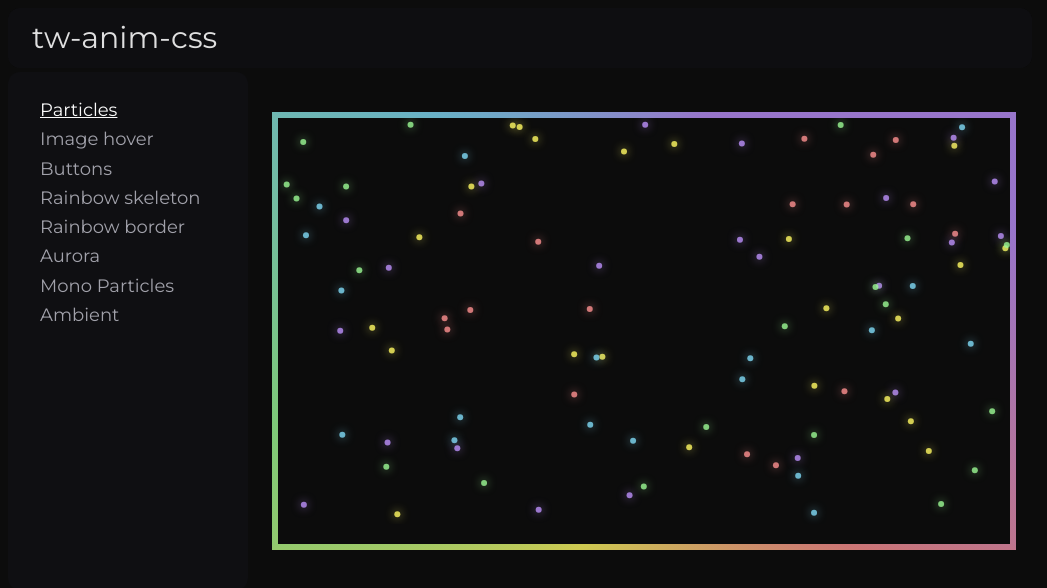
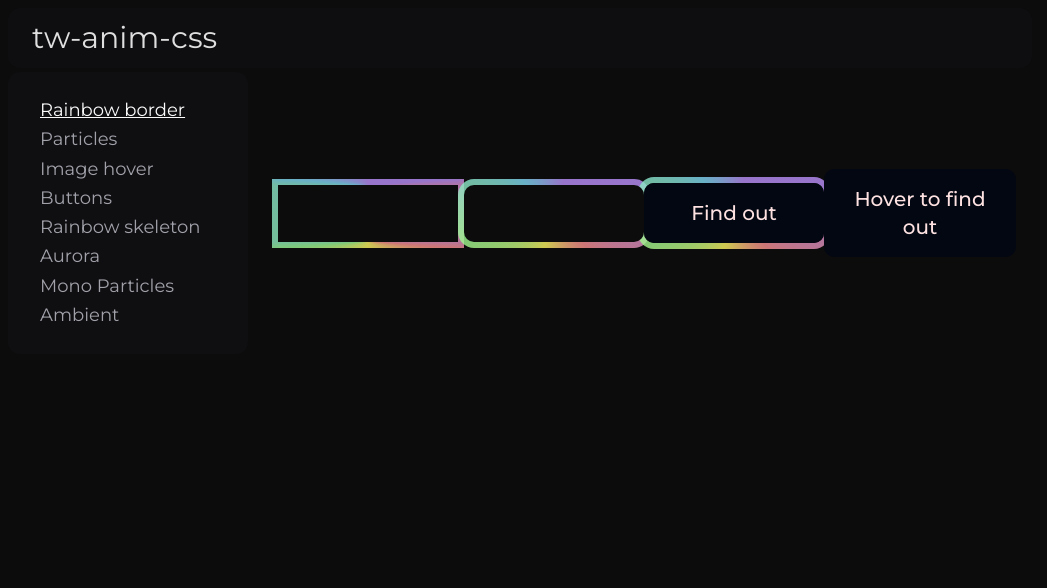
Before and after one commit to efflepw/juicy-ui, a React (Vite) app: page / in a window 1280 px wide. Shown: the top 588 px of the page, without its empty margins (120-1167 px from the left). Built offline with nearby package versions, Linux system fonts and the light colour scheme.

Commit message:
feat: fix rainbow border background overlay

```diff
--- a/src/App.css
+++ b/src/App.css
@@ -25,6 +25,6 @@ button {
 }
 
 .preview-button {
-  width: 180px;
-  height: 50px;
+  min-width: 180px;
+  min-height: 50px;
 }
--- a/src/App.tsx
+++ b/src/App.tsx
@@ -20,6 +20,11 @@ type Section = {
 };
 
 const SECTION_COMPONENTS: Section[] = [
+  {
+    id: "rainbow-border",
+    name: "Rainbow border",
+    component: <RainbowBorderPreview />,
+  },
   {
     id: "particles-bg",
     name: "Particles",
@@ -60,11 +65,6 @@ const SECTION_COMPONENTS: Section[] = [
         </div>
       </div>
     ),
-  },
-  {
-    id: "rainbow-border",
-    name: "Rainbow border",
-    component: <RainbowBorderPreview />,
   },
   {
     id: "aurora-bg",
--- a/src/components.preview/RainbowBorder/RainbowBorder.tsx
+++ b/src/components.preview/RainbowBorder/RainbowBorder.tsx
@@ -9,6 +9,16 @@ const RainbowBorderPreview = () => {
       <RainbowBorder>
         <button className="preview-button"></button>
       </RainbowBorder>
+      <RainbowBorder>
+        <button className="preview-button bg-gray-950 text-red-100 font-medium text-xl p-4">
+          Find out
+        </button>
+      </RainbowBorder>
+      <RainbowBorder showOnHover>
+        <button className="preview-button bg-gray-950 text-red-100 font-medium text-xl p-4">
+          Hover to find out
+        </button>
+      </RainbowBorder>
     </div>
   );
 };
--- a/src/components/Border/RainbowBorder/RainbowBorder.css
+++ b/src/components/Border/RainbowBorder/RainbowBorder.css
@@ -4,21 +4,9 @@
   inherits: true;
 }
 
-/* :root {
-  --border-width: 6px;
-  --border-radius: 10px;
-  --d: 1800ms;
-  --angle: 60deg;
-  --c1: rgb(255, 248, 168);
-  --c2: rgba(43, 97, 233, 0.819);
-  --c3: rgba(37, 191, 225, 0.819);
-  --c4: rgba(53, 225, 37, 0.819);
-  --c5: rgba(224, 172, 67, 0.819);
-  --c6: rgba(228, 53, 53, 0.867);
-} */
-
 :root {
   --border-width: 6px;
+  --inner-border-width: 0px;
   --border-radius: 16px;
   --d: 1800ms;
   --angle: 60deg;
@@ -32,18 +20,19 @@
 
 .rainbow-border {
   position: relative;
-  overflow: hidden;
+  overflow: visible;
+  display: inline-block;
   border-radius: var(--border-radius);
 }
 
 .rainbow-border::before {
   content: "";
   position: absolute;
-  left: -10px;
-  right: -10px;
-  top: -10px;
-  bottom: -10px;
-  margin: auto;
+  left: calc(-1 * var(--border-width));
+  right: calc(-1 * var(--border-width));
+  top: calc(-1 * var(--border-width));
+  bottom: calc(-1 * var(--border-width));
+
   background-image: conic-gradient(
     from var(--angle),
     var(--c1),
@@ -54,53 +43,62 @@
     var(--c6),
     var(--c1)
   );
+  animation: borderRotate var(--d) linear infinite forwards;
+  border-radius: var(--border-radius);
+
+  z-index: 1;
   pointer-events: none;
-
-  animation: borderRotate var(--d) linear infinite forwards;
 }
 
 .rainbow-border::after {
   content: "";
   position: absolute;
-  left: var(--border-width);
-  top: var(--border-width);
-  right: var(--border-width);
-  bottom: var(--border-width);
+  left: var(--inner-border-width);
+  top: var(--inner-border-width);
+  right: var(--inner-border-width);
+  bottom: var(--inner-border-width);
   background: #0c0c0c;
   pointer-events: none;
+  z-index: 2;
+
+  border-radius: calc(
+    var(--border-radius) - var(--border-width) - var(--inner-border-width)
+  );
+}
+
+.rainbow-border > * {
+  position: relative;
+  z-index: 3;
 
   border-radius: calc(var(--border-radius) - var(--border-width));
 }
 
-.rainbow-image-border {
-  cursor: pointer;
+.rb-on-hover {
   transition: 0.5s;
 }
 
-.rainbow-image-border:hover {
+.rb-on-hover:hover {
   cursor: pointer;
 
-  transform: scale(105%);
+  transform: scale(98%);
   transition: 0.5s;
 }
 
-.rainbow-image-border:after {
-  background-image: var(--image-bg-src);
-  background-size: cover;
-
+.rb-on-hover::before {
   left: 0;
+  right: 0;
   top: 0;
-  right: 0;
   bottom: 0;
 
   transition: 0.5s;
 }
 
-.rainbow-image-border:hover:after {
-  left: var(--border-width);
-  top: var(--border-width);
-  right: var(--border-width);
-  bottom: var(--border-width);
+.rb-on-hover:hover::before {
+  left: calc(-1 * var(--border-width));
+  right: calc(-1 * var(--border-width));
+  top: calc(-1 * var(--border-width));
+  bottom: calc(-1 * var(--border-width));
+
   transition: 0.5s;
 }
 
--- a/src/components/Border/RainbowBorder/RainbowBorder.tsx
+++ b/src/components/Border/RainbowBorder/RainbowBorder.tsx
@@ -2,30 +2,15 @@ import "./RainbowBorder.css";
 
 type Props = {
   children: React.ReactNode;
-  imageBgSrc?: string;
+  showOnHover?: boolean;
 };
 
-export interface CSSVars extends React.CSSProperties {
-  "--image-bg-src"?: string;
-}
+export interface CSSVars extends React.CSSProperties {}
 
-const getCssVars = (imageBgSrc?: string): CSSVars =>
-  imageBgSrc
-    ? {
-        "--image-bg-src": `url("${imageBgSrc}")`,
-      }
-    : {};
+const RainbowBorder = ({ showOnHover, children }: Props) => {
+  const className = `rainbow-border ${showOnHover ? "rb-on-hover" : ""}`;
 
-const RainbowBorder = ({ imageBgSrc, children }: Props) => {
-  const className = `rainbow-border ${
-    imageBgSrc ? "rainbow-image-border" : ""
-  }`;
-
-  return (
-    <div className={className} style={getCssVars(imageBgSrc)}>
-      {children}
-    </div>
-  );
+  return <div className={className}>{children}</div>;
 };
 
 export default RainbowBorder;
--- a/src/components/Border/RainbowBorderV0/RainbowBorderV0.css
+++ b/src/components/Border/RainbowBorderV0/RainbowBorderV0.css
@@ -5,10 +5,10 @@
 }
 
 :root {
-  --border-width: 6px;
-  --border-radius: 16px;
-  --d: 1800ms;
-  --angle: 60deg;
+  --border-width-v0: 6px;
+  --border-radius-v0: 16px;
+  --d-v0: 1800ms;
+  --angle-v0: 60deg;
   --c1: #bb90facc;
   --c2: #fd9090cc;
   --c3: #fff962cc;
@@ -18,9 +18,9 @@
 }
 
 .rainbow-border-v0 {
-  border: var(--border-width) solid;
+  border: var(--border-width-v0) solid;
   border-image: conic-gradient(
-      from var(--angle),
+      from var(--angle-v0),
       var(--c1),
       var(--c2),
       var(--c3),
@@ -30,7 +30,7 @@
       var(--c1)
     )
     30;
-  animation: borderRotate var(--d) linear infinite forwards;
+  animation: borderRotate var(--d-v0) linear infinite forwards;
 }
 
 .rainbow-border-v0:focus {
--- a/src/components/ImageHover/RainbowBorderHover/RainbowBorderHover.tsx
+++ b/src/components/ImageHover/RainbowBorderHover/RainbowBorderHover.tsx
@@ -4,7 +4,7 @@ const RainbowBorderHover = () => {
   const imageBgSrc = `https://utfs.io/f/5de3083f-c951-4037-aa21-09c6dd2a7bf7-ryenf4.png`;
 
   return (
-    <RainbowBorder imageBgSrc={imageBgSrc}>
+    <RainbowBorder showOnHover>
       <img src={imageBgSrc} alt="rainbow-border-hover" />
     </RainbowBorder>
   );
```
Also changed, not shown: 1 other file (tests, documents, lock files or other folders).
